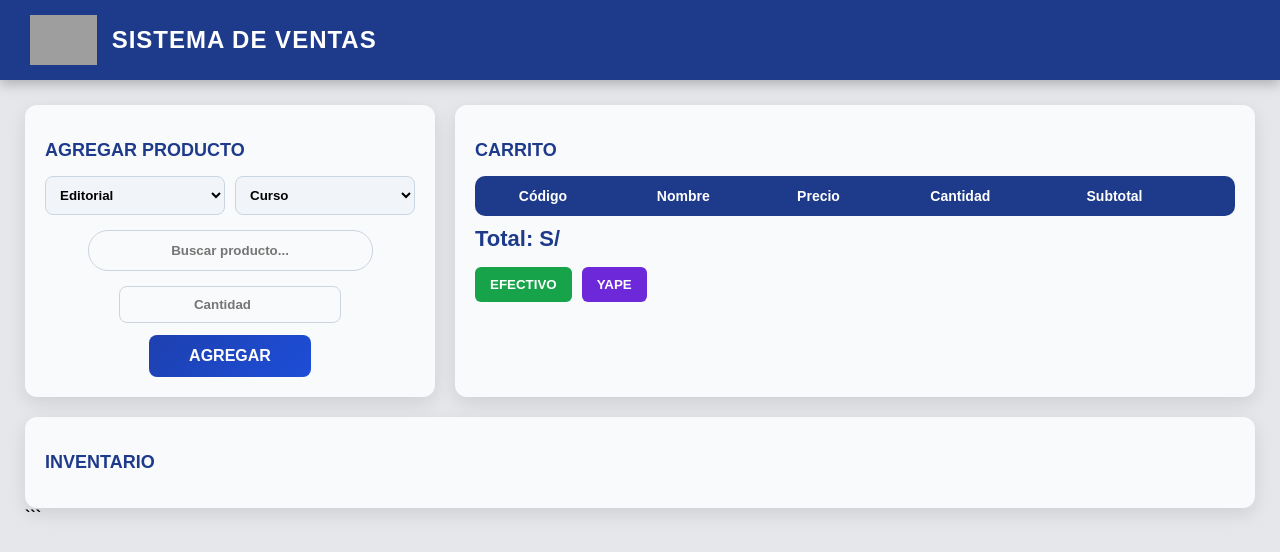
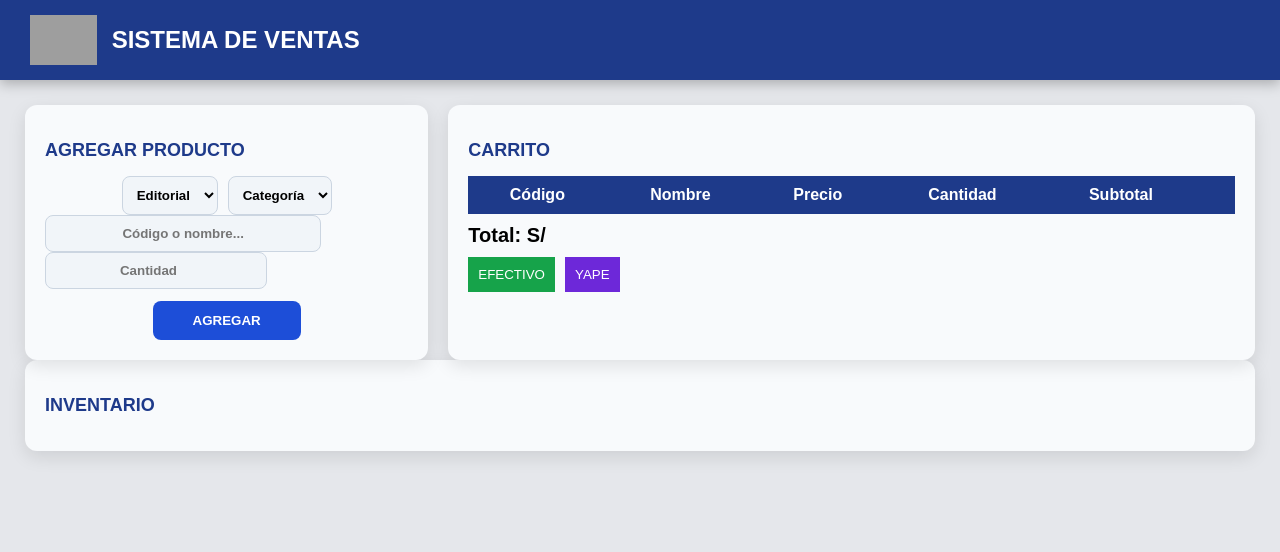
Before and after one commit to estebangonzalezreyna423-jpg/sistema-ventas, a Flask app: template templates/index.html in a window 1280 px wide. Shown: the top 552 px of the page. Run offline with Flask 3, Linux system fonts and the light colour scheme; the template is opened without the code that fills it, so the values that code supplies are empty; grey boxes are pictures that could not be loaded.

Commit message:
version completa funcional

````diff
--- a/app.py
+++ b/app.py
@@ -21,11 +21,8 @@ USUARIOS = {
 # 🔧 FUNCIONES
 # =============================
 
-def archivo_existe(path):
-    return os.path.exists(path)
-
 def cargar_excel():
-    if not archivo_existe(ARCHIVO):
+    if not os.path.exists(ARCHIVO):
         print("❌ No existe inventario.xlsx")
         return pd.DataFrame()
 
@@ -37,11 +34,8 @@ def cargar_excel():
             if "CODIGO" in df.columns:
                 return df
 
-        print("❌ No se encontró columna CODIGO")
         return pd.DataFrame()
-
-    except Exception as e:
-        print("❌ Error leyendo Excel:", e)
+    except:
         return pd.DataFrame()
 
 
@@ -88,7 +82,7 @@ def logout():
 
 
 # =============================
-# 🏠 INDEX
+# 🏠 INDEX (FILTROS)
 # =============================
 
 @app.route("/")
@@ -97,12 +91,11 @@ def index():
         return redirect("/login")
 
     df = cargar_excel()
+    if df.empty:
+        return "❌ No hay inventario cargado"
+
     carrito = session.get("carrito", [])
-
     total = sum(item["subtotal"] for item in carrito)
-
-    if df.empty:
-        return "❌ Error: inventario.xlsx no encontrado o vacío"
 
     col_editorial = buscar_columna(df, ["EDITORIAL"])
     col_categoria = buscar_columna(df, ["CATEGORIA"])
@@ -110,19 +103,32 @@ def index():
     editoriales = sorted(df[col_editorial].dropna().astype(str).str.upper().unique()) if col_editorial else []
     categorias = sorted(df[col_categoria].dropna().astype(str).str.upper().unique()) if col_categoria else []
 
+    editorial_filtro = limpiar_texto(request.args.get("editorial"))
+    categoria_filtro = limpiar_texto(request.args.get("categoria"))
+
+    df_filtrado = df.copy()
+
+    if editorial_filtro and col_editorial:
+        df_filtrado = df_filtrado[df_filtrado[col_editorial].astype(str).str.upper() == editorial_filtro]
+
+    if categoria_filtro and col_categoria:
+        df_filtrado = df_filtrado[df_filtrado[col_categoria].astype(str).str.upper() == categoria_filtro]
+
     return render_template(
         "index.html",
-        tabla=df.to_html(index=False, classes="tabla"),
+        tabla=df_filtrado.to_html(index=False, classes="tabla"),
         carrito=carrito,
         total=total,
         editoriales=editoriales,
         categorias=categorias,
+        editorial_actual=editorial_filtro,
+        categoria_actual=categoria_filtro,
         usuario=session.get("user")
     )
 
 
 # =============================
-# ➕ AGREGAR
+# ➕ AGREGAR AL CARRITO
 # =============================
 
 @app.route("/agregar", methods=["POST"])
@@ -130,17 +136,22 @@ def agregar():
     if login_requerido():
         return redirect("/login")
 
+    df = cargar_excel()
+    if df.empty:
+        return redirect("/")
+
     carrito = session.get("carrito", [])
-    df = cargar_excel()
 
-    if df.empty:
-        return "Error cargando inventario"
+    codigo = limpiar_texto(request.form.get("codigo"))
+    cantidad = request.form.get("cantidad")
+
+    if not codigo or not cantidad:
+        return redirect("/")
 
     try:
-        busqueda = limpiar_texto(request.form.get("codigo"))
-        cantidad = int(request.form.get("cantidad"))
+        cantidad = int(cantidad)
     except:
-        return "Datos inválidos"
+        return redirect("/")
 
     col_codigo = buscar_columna(df, ["CODIGO"])
     col_nombre = buscar_columna(df, ["NOMBRE"])
@@ -148,20 +159,23 @@ def agregar():
     col_stock = buscar_columna(df, ["STOCK"])
 
     fila = df[
-        (df[col_codigo].astype(str).str.upper() == busqueda) |
-        (df[col_nombre].astype(str).str.upper().str.contains(busqueda, na=False))
+        (df[col_codigo].astype(str).str.upper() == codigo) |
+        (df[col_nombre].astype(str).str.upper().str.contains(codigo, na=False))
     ]
 
     if fila.empty:
-        return "Producto no encontrado"
+        return redirect("/")
 
     producto = fila.iloc[0]
 
-    precio = float(str(producto[col_precio]).replace("S/", "").strip())
-    stock = float(producto[col_stock])
+    try:
+        precio = float(str(producto[col_precio]).replace("S/", "").strip())
+        stock = float(producto[col_stock])
+    except:
+        return redirect("/")
 
     if stock < cantidad:
-        return "Stock insuficiente"
+        return redirect("/")
 
     carrito.append({
         "codigo": producto[col_codigo],
@@ -176,9 +190,90 @@ def agregar():
 
 
 # =============================
+# ❌ ELIMINAR DEL CARRITO
+# =============================
+
+@app.route("/eliminar/<int:index>")
+def eliminar(index):
+    if login_requerido():
+        return redirect("/login")
+
+    carrito = session.get("carrito", [])
+
+    if 0 <= index < len(carrito):
+        carrito.pop(index)
+
+    session["carrito"] = carrito
+    return redirect("/")
+
+
+# =============================
+# 💰 FINALIZAR VENTA
+# =============================
+
+@app.route("/finalizar/<metodo>")
+def finalizar(metodo):
+    if login_requerido():
+        return redirect("/login")
+
+    carrito = session.get("carrito", [])
+    if not carrito:
+        return redirect("/")
+
+    df = cargar_excel()
+    if df.empty:
+        return redirect("/")
+
+    col_codigo = buscar_columna(df, ["CODIGO"])
+    col_stock = buscar_columna(df, ["STOCK"])
+    col_nombre = buscar_columna(df, ["NOMBRE"])
+
+    ahora = datetime.now()
+
+    ventas = []
+
+    for item in carrito:
+        fila = df[df[col_codigo] == item["codigo"]].index
+
+        if len(fila) > 0:
+            i = fila[0]
+
+            # 🔻 restar stock
+            df.at[i, col_stock] -= item["cantidad"]
+
+            ventas.append({
+                "USUARIO": session["user"],
+                "CODIGO": item["codigo"],
+                "NOMBRE": df.at[i, col_nombre] if col_nombre else "",
+                "CANTIDAD": item["cantidad"],
+                "SUBTOTAL": item["subtotal"],
+                "METODO": metodo.upper(),
+                "FECHA": ahora.strftime("%Y-%m-%d %H:%M:%S"),
+                "MES": ahora.strftime("%m"),
+                "AÑO": ahora.strftime("%Y")
+            })
+
+    # 💾 guardar inventario
+    df.to_excel(ARCHIVO, index=False)
+
+    # 💾 guardar ventas
+    df_ventas = pd.DataFrame(ventas)
+
+    if os.path.exists(ARCHIVO_VENTAS):
+        df_existente = pd.read_excel(ARCHIVO_VENTAS)
+        df_ventas = pd.concat([df_existente, df_ventas], ignore_index=True)
+
+    df_ventas.to_excel(ARCHIVO_VENTAS, index=False)
+
+    session["carrito"] = []
+
+    return redirect("/")
+
+
+# =============================
 # 🚀 RUN
 # =============================
 
 if __name__ == "__main__":
     port = int(os.environ.get("PORT", 5000))
-    app.run(host="0.0.0.0", port=port)
+    app.run(host="0.0.0.0", port=port, debug=False)
--- a/templates/index.html
+++ b/templates/index.html
@@ -3,7 +3,6 @@
 <head>
     <title>Sistema de Ventas</title>
 
-    <!DOCTYPE html>
 <style>
     body {
         font-family: "Agency FB", Arial, sans-serif;
@@ -12,7 +11,6 @@
         font-weight: 600;
     }
 
-    /* 🔥 HEADER */
     header {
         background: #1e3a8a;
         color: white;
@@ -31,7 +29,6 @@
         margin: 0;
         font-size: 24px;
         font-weight: 700;
-        letter-spacing: 1px;
     }
 
     .container {
@@ -44,90 +41,43 @@
         gap: 20px;
     }
 
-    /* 🔥 CARDS */
     .card {
         background: #f8fafc;
         padding: 20px;
         border-radius: 12px;
         box-shadow: 0px 6px 18px rgba(0,0,0,0.1);
-        transition: 0.2s;
-    }
-
-    .card:hover {
-        transform: translateY(-3px);
     }
 
     h2 {
         color: #1e3a8a;
         font-size: 18px;
         margin-bottom: 15px;
-        font-weight: 700;
     }
 
-    /* 🔥 FILTROS */
     .form-row {
         display: flex;
         justify-content: center;
         gap: 10px;
     }
 
-    select {
+    select, input {
         padding: 10px;
         border-radius: 8px;
         border: 1px solid #cbd5e1;
-        width: 180px;
         background: #f1f5f9;
         font-weight: 600;
-        transition: 0.2s;
-    }
-
-    select:focus {
-        border: 1px solid #1d4ed8;
-        outline: none;
-    }
-
-    /* 🔥 BUSCADOR */
-    .busqueda-box {
-        display: flex;
-        justify-content: center;
-        margin: 15px 0;
     }
 
     .busqueda-box input {
         width: 70%;
-        padding: 12px;
-        border-radius: 20px;
-        border: 1px solid #cbd5e1;
         text-align: center;
-        background: #f9fafb;
-        font-weight: 600;
-        transition: 0.3s;
-    }
-
-    .busqueda-box input:focus {
-        width: 75%;
-        border: 1px solid #2563eb;
-        box-shadow: 0 0 6px rgba(37, 99, 235, 0.3);
-        outline: none;
-    }
-
-    /* 🔥 CANTIDAD */
-    .cantidad-box {
-        display: flex;
-        justify-content: center;
     }
 
     .cantidad-box input {
         width: 200px;
-        padding: 10px;
-        border-radius: 8px;
-        border: 1px solid #cbd5e1;
         text-align: center;
-        background: #f9fafb;
-        font-weight: 600;
     }
 
-    /* 🔥 BOTÓN */
     .boton-box {
         display: flex;
         justify-content: center;
@@ -136,98 +86,67 @@
 
     .btn-agregar {
         padding: 12px 40px;
-        font-size: 16px;
         border-radius: 8px;
-        background: linear-gradient(135deg, #1e40af, #1d4ed8);
+        background: #1d4ed8;
         color: white;
         border: none;
+        cursor: pointer;
         font-weight: 700;
-        cursor: pointer;
-        transition: 0.2s;
     }
 
-    .btn-agregar:hover {
-        transform: scale(1.07);
-        opacity: 0.95;
-    }
-
-    /* 🔥 TABLA */
     table {
         width: 100%;
         border-collapse: collapse;
         margin-top: 10px;
-        border-radius: 10px;
-        overflow: hidden;
     }
 
     th {
         background: #1e3a8a;
         color: white;
-        padding: 12px;
-        font-size: 14px;
-        font-weight: 700;
+        padding: 10px;
     }
 
     td {
-        padding: 10px;
-        font-size: 14px;
+        padding: 8px;
     }
 
     tr:nth-child(even) {
         background: #eef2ff;
     }
 
-    tr:hover {
-        background: #dbeafe;
-    }
-
-    /* 🔥 BOTONES */
     .btn-finalizar {
         background: #16a34a;
-        padding: 10px 15px;
-        border-radius: 6px;
+        padding: 10px;
         color: white;
         border: none;
-        font-weight: 700;
     }
 
     .btn-yape {
         background: #6d28d9;
-        padding: 10px 15px;
-        border-radius: 6px;
+        padding: 10px;
         color: white;
         border: none;
-        font-weight: 700;
     }
 
     .btn-eliminar {
-        background: #dc2626;
-        padding: 6px 10px;
-        border-radius: 6px;
+        background: red;
         color: white;
         border: none;
-        font-weight: 700;
+        padding: 5px;
+    }
+
+    .total {
+        font-size: 20px;
+        margin-top: 10px;
     }
 
     .botones-pago {
-        margin-top: 15px;
+        margin-top: 10px;
         display: flex;
         gap: 10px;
     }
 
-    .total {
-        font-size: 22px;
-        font-weight: 700;
-        color: #1e3a8a;
-        margin-top: 10px;
-    }
-
-    .inventario {
-        margin-top: 20px;
-    }
-
 </style>
-
 </head>
 
 <body>
@@ -241,10 +160,12 @@
 
 <div class="grid">
 
+<!-- 🔥 FILTROS + AGREGAR -->
 <div class="card">
     <h2>AGREGAR PRODUCTO</h2>
 
-        <form action="/" method="get">
+    <!-- FILTROS -->
+    <form method="get">
         <div class="form-row">
             <select name="editorial" onchange="this.form.submit()">
                 <option value="">Editorial</option>
@@ -254,7 +175,7 @@
             </select>
 
             <select name="categoria" onchange="this.form.submit()">
-                    <option value="">Curso</option>
+                <option value="">Categoría</option>
                 {% for c in categorias %}
                     <option value="{{ c }}" {% if c == categoria_actual %}selected{% endif %}>{{ c }}</option>
                 {% endfor %}
@@ -262,10 +183,10 @@
         </div>
     </form>
 
+    <!-- BUSCAR + AGREGAR -->
     <form action="/agregar" method="post">
-
         <div class="busqueda-box">
-                <input type="text" name="codigo" placeholder="Buscar producto..." required>
+            <input type="text" name="codigo" placeholder="Código o nombre..." required>
         </div>
 
         <div class="cantidad-box">
@@ -275,7 +196,6 @@
         <div class="boton-box">
             <button type="submit" class="btn-agregar">AGREGAR</button>
         </div>
-
     </form>
 </div>
 
@@ -328,19 +248,12 @@
 </div>
 
 <!-- 🔥 INVENTARIO -->
-<div class="card inventario">
+<div class="card">
     <h2>INVENTARIO</h2>
     {{ tabla|safe }}
 </div>
-```
 
 </div>
 
 </body>
 </html>
-
-
-</div>
-
-</body>
-</html>
````
Lines whose indentation alone changed are shown as unchanged.
